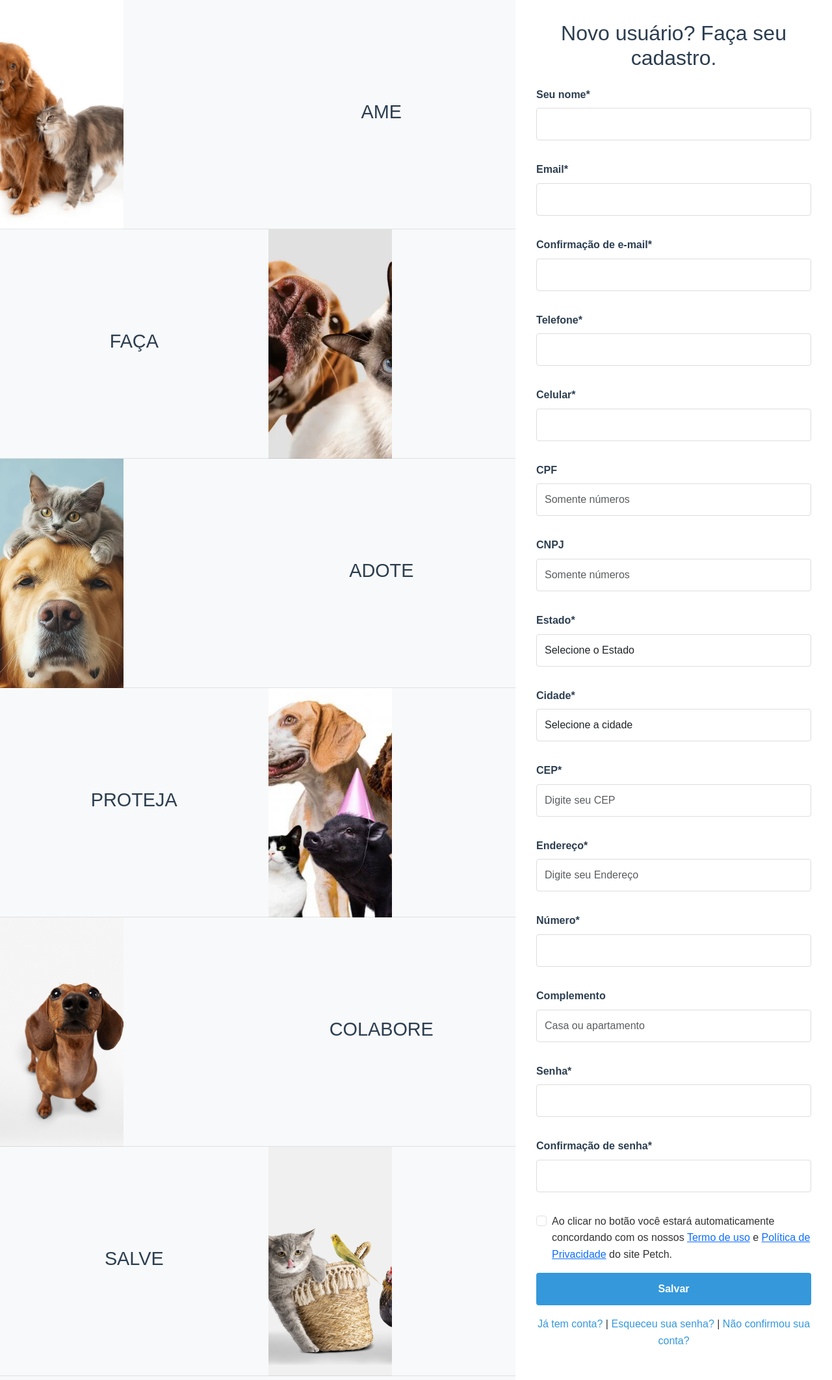
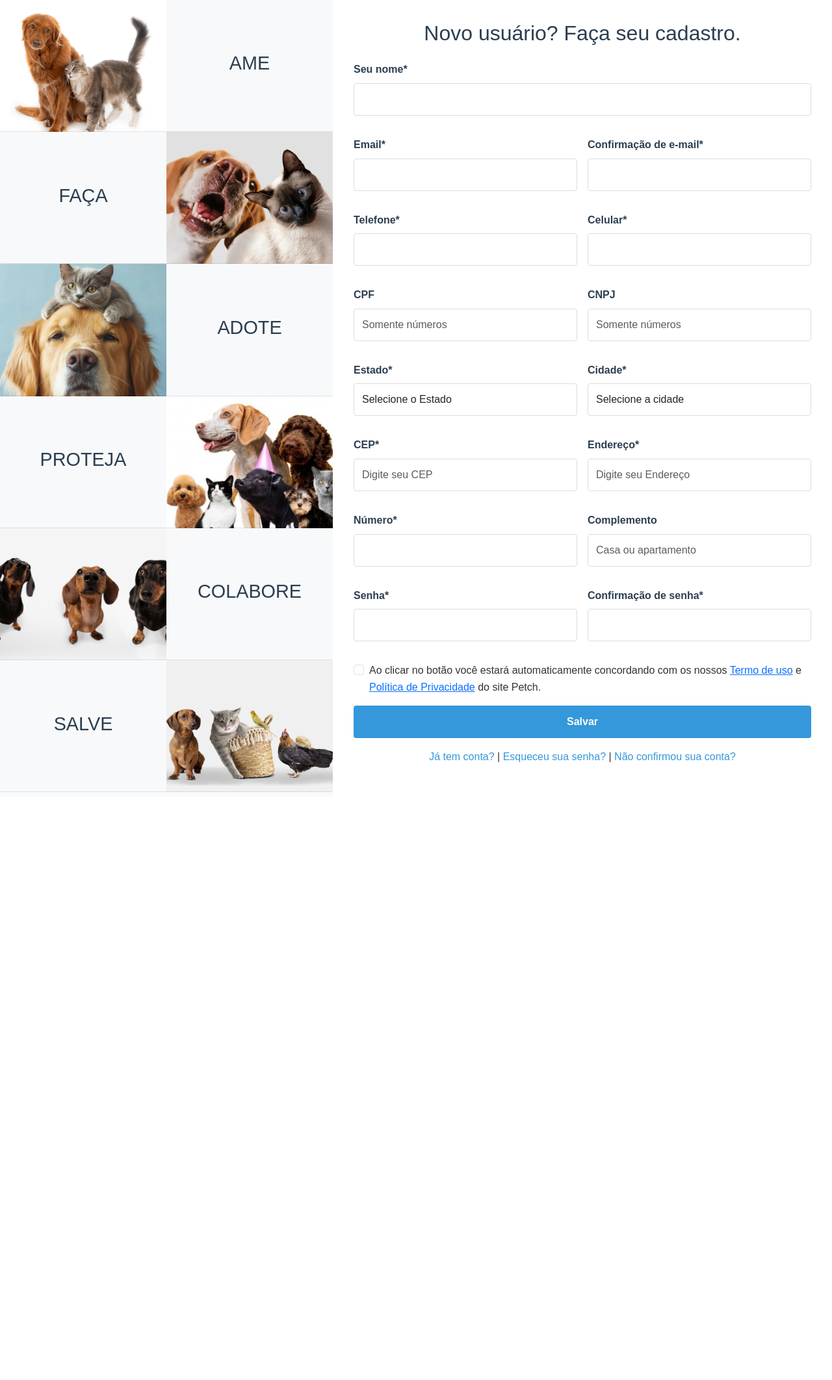
Before and after one commit to LucasDuarte3/Petch, a PHP site: page /public/cadastro.php in a window 1280 px wide. Shown: the whole page at 65% size. After the commit the page ends 1219 px from the top, so only its background shows below. Run offline with PHP 8.4, Linux system fonts and the light colour scheme.

Commit message:
Atualização CSS pagina de cadastro

```diff
--- a/assets/styleCadastro.css
+++ b/assets/styleCadastro.css
@@ -12,23 +12,36 @@ body {
     line-height: 1.6;
 }
 
+
+
+.container {
+    width: 70%;
+    max-width: 1366px;
+    margin: 0 auto;
+
+}
+
+
+
 /* Layout Principal */
 .split-layout {
     display: flex;
     /*height: 100vh; /* Usar height em vez de min-height */
    /*lign-items: stretch;*/
     width: 100%;
+
+
 }
 
 /* Coluna de Imagens (Esquerda) */
 .alternate-column {
-    flex: 1.5;
+    /* flex: 1.5; */
     background: #f8f9fa;
     padding: 0; /* Removido padding para imagens se tocarem */
     overflow-y: auto;
     display: flex;
     flex-direction: column;
-    width: 200px;
+    width: 40%;
     gap: 0; /* Removido gap entre itens */
 }
 
@@ -55,22 +68,25 @@ body {
 
 .alternate-image {
     flex: 1;
+    width:50%;
 
     overflow: hidden;
     position: relative;
 }
 
 .alternate-image img {
-    width:50%;
+    width:100%;
     height: 100%;
     object-fit: cover;
     position: absolute;
     top: 0;
     left: 0;
+
 }
 
 .alternate-text {
-    flex: 1;
+    width:50%;
+    /* flex: 1; */
     display: flex;
     align-items: center;
     justify-content: center;
@@ -86,7 +102,6 @@ body {
 
 /* Coluna do Formulário (Direita) */
 .form-column {
-    flex: 0.8;
     display: flex;
     align-items: center;
     justify-content: center;
@@ -94,6 +109,8 @@ body {
     background: white;
     overflow-y: auto; /* Permite rolagem apenas no formulário se necessário */
     height: 80%; /* Garante que a coluna do formulário ocupe toda a altura da tela */
+    width: 60%;
+
 }
 
 /*.auth-container {
```
